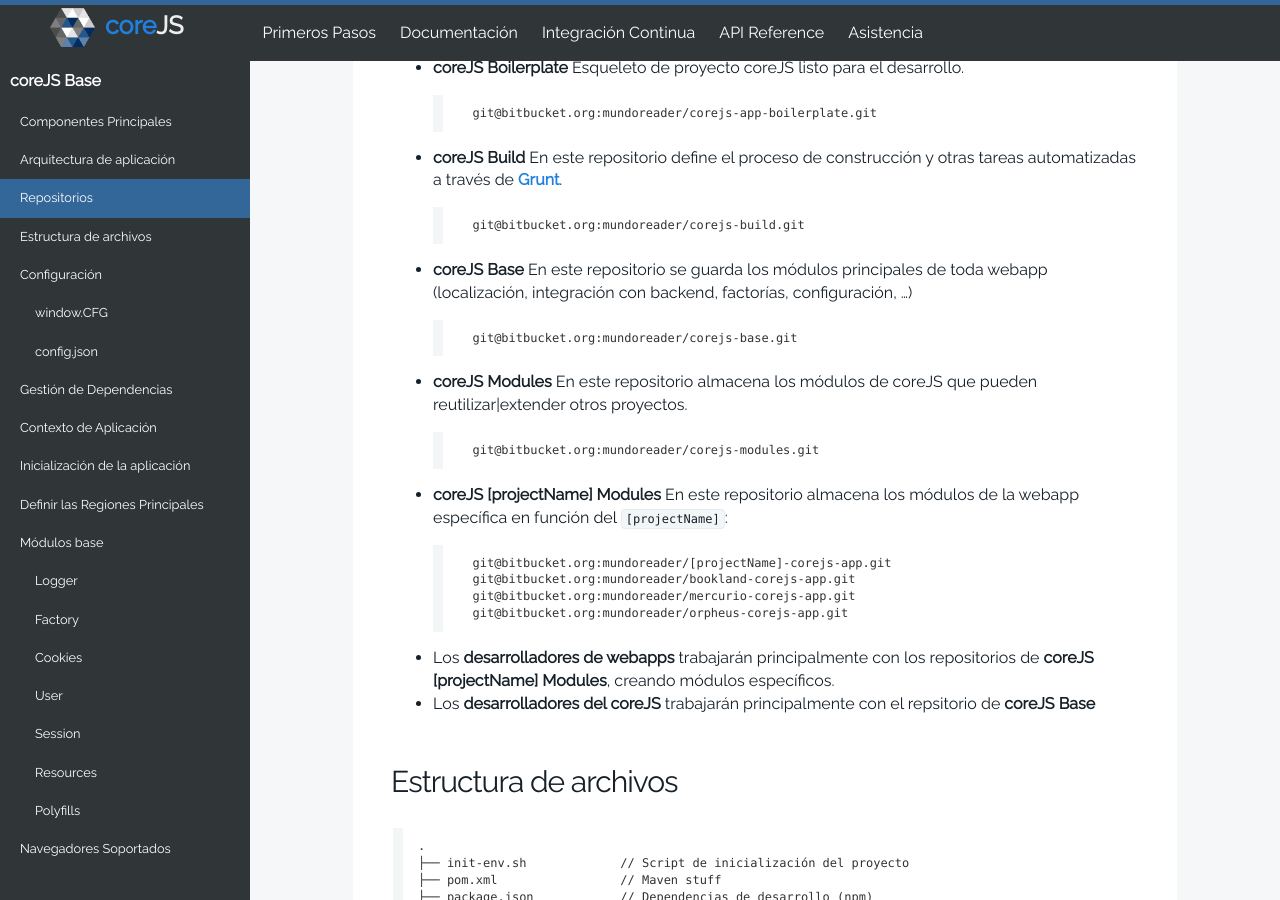
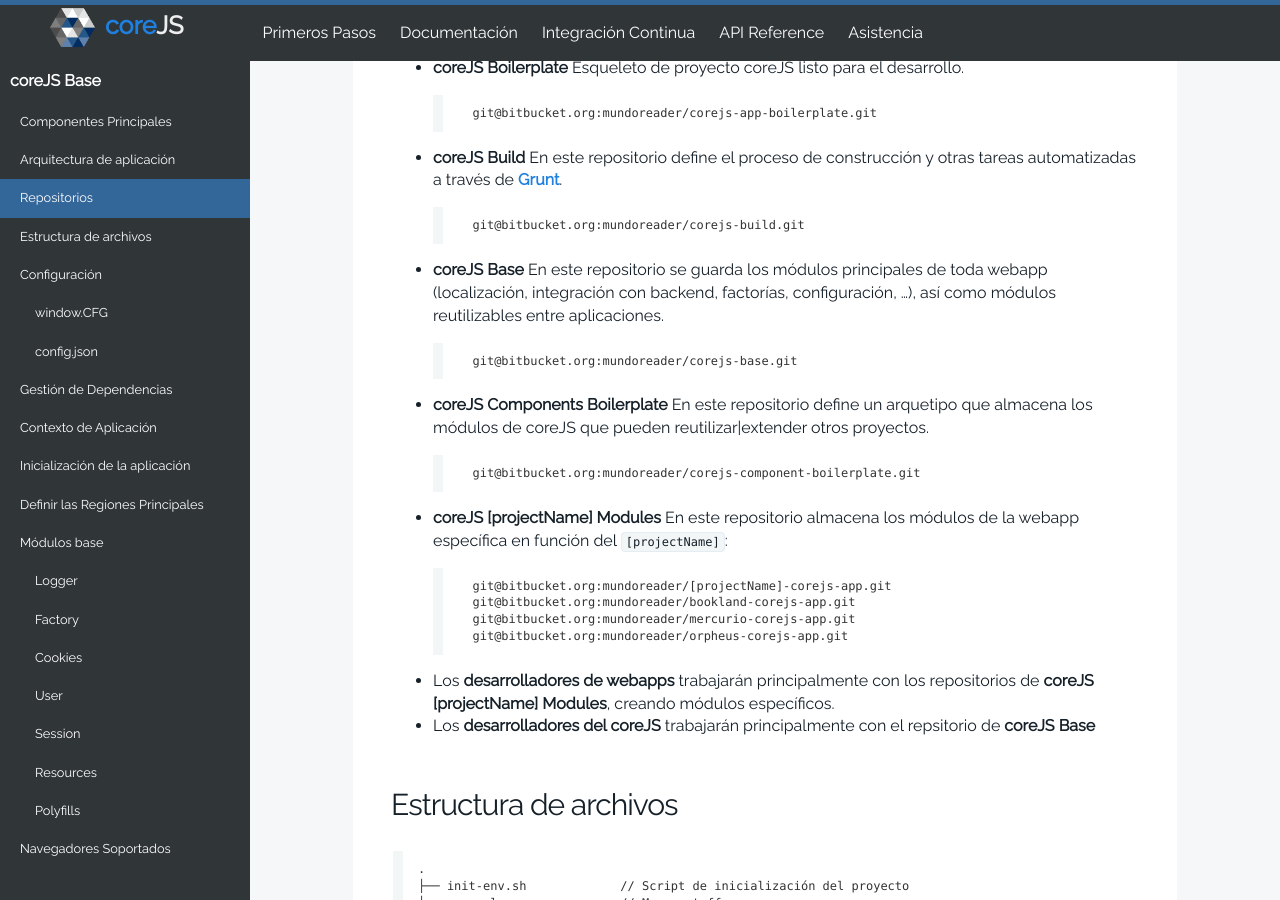
Before and after one commit to bq-devtools/corejs-doc, a Jekyll site: the page built from overview/index.md, in a window 1280 px wide and 900 px high, scrolled down 1346 px. Built offline with Jekyll 4.4.1, drawn with Linux system fonts in a browser that asks for light colours; nearby versions of some CDN libraries; Markdown is read by kramdown in place of the engine named in the settings.

Commit message:
SILKROAD-733 Merge corejs-modules into base documentation

````diff
--- a/overview/index.md
+++ b/overview/index.md
@@ -44,17 +44,17 @@ En este repositorio define el proceso de construcción y otras tareas automatiza
     ```
 
 * **coreJS Base**
-En este repositorio se guarda los módulos principales de toda webapp (localización, integración con backend, factorías, configuración, ...)
+En este repositorio se guarda los módulos principales de toda webapp (localización, integración con backend, factorías, configuración, ...), así como módulos reutilizables entre aplicaciones.
 
     ```bash
     git@bitbucket.org:mundoreader/corejs-base.git
     ```
 
-* **coreJS Modules**
-En este repositorio almacena los módulos de coreJS que pueden reutilizar|extender otros proyectos.
+* **coreJS Components Boilerplate**
+En este repositorio define un arquetipo que almacena los módulos de coreJS que pueden reutilizar|extender otros proyectos.
 
     ```bash
-    git@bitbucket.org:mundoreader/corejs-modules.git
+    git@bitbucket.org:mundoreader/corejs-component-boilerplate.git
     ```
 
 * **coreJS [projectName] Modules**
````
